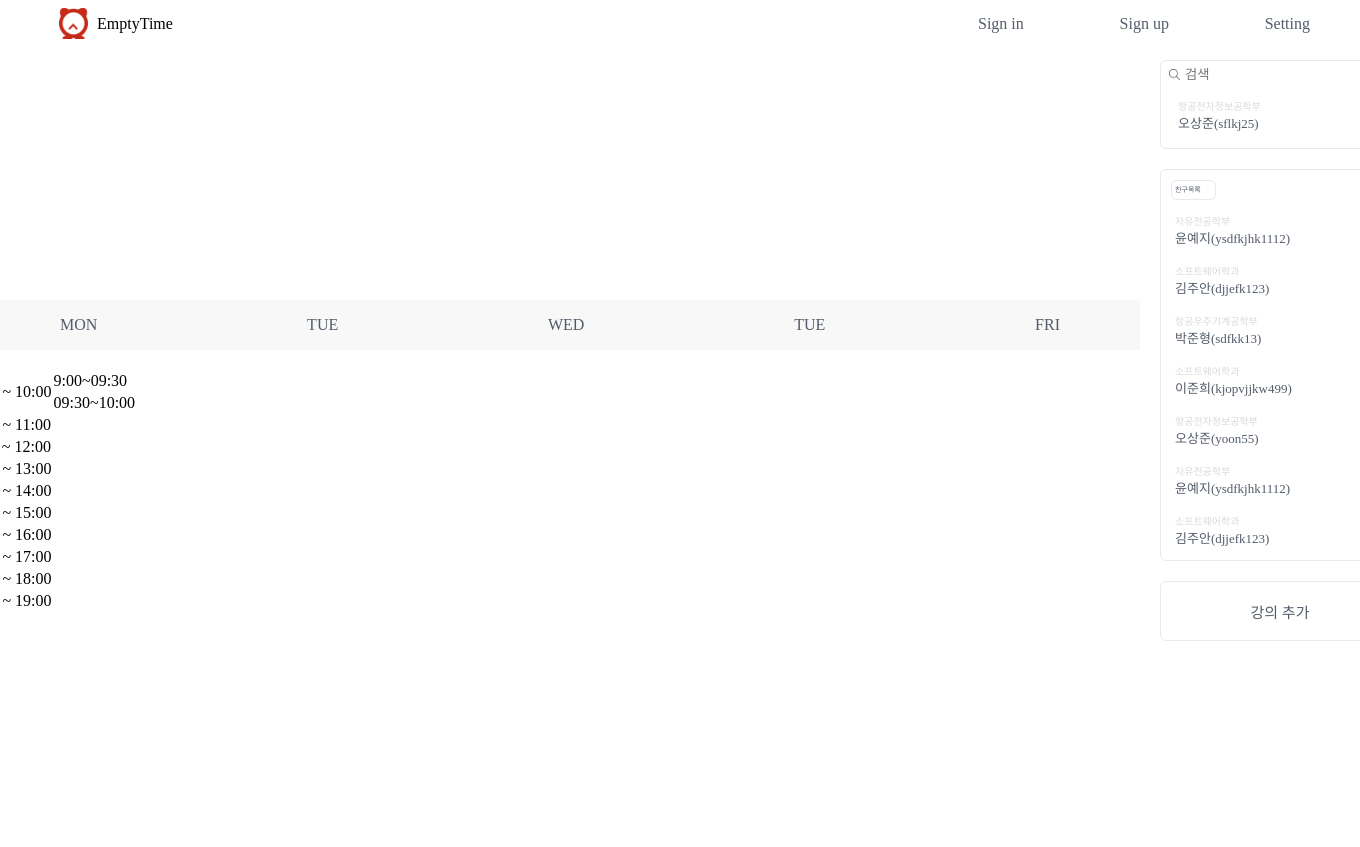
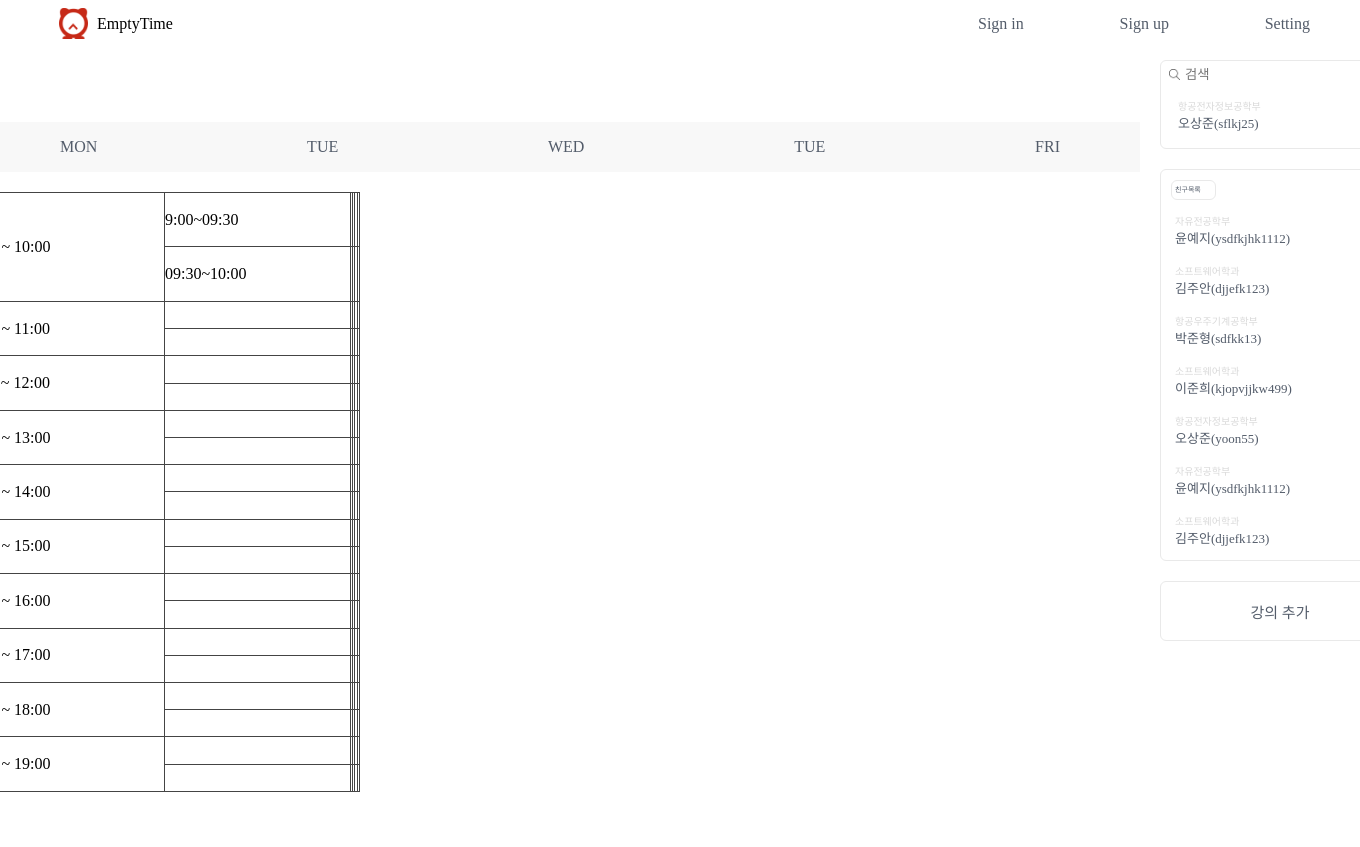
Before and after one commit to leebee-dev/ShareSchedule, a Django app: template empty_time/templates/home.html in a window 1360 px wide; the page is wider, and only the part inside the window is pictured. Run offline with Django 4.2, Linux system fonts and the light colour scheme; the template is opened without the code that fills it, so the values that code supplies are empty; some web fonts are replaced.

Commit message:
add css table style

```diff
--- a/empty_time/static/css/style.css
+++ b/empty_time/static/css/style.css
@@ -88,6 +88,18 @@
     src: url('https://cdn.jsdelivr.net/gh/projectnoonnu/noonfonts_20-07@1.0/IBMPlexSansKR-Light.woff') format('woff');
     font-weight: normal;
     font-style: normal;
+}
+
+table {
+    width: 100%;
+    border: 1px solid #444444;
+    border-collapse: collapse;
+	width: 400px;
+	height: 600px;
+}
+
+td {
+    border: 1px solid #444444;
 }
 
 main {
```
